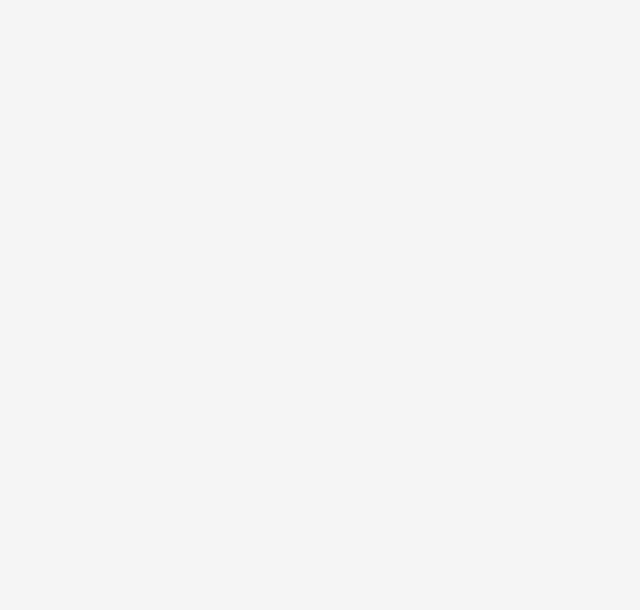
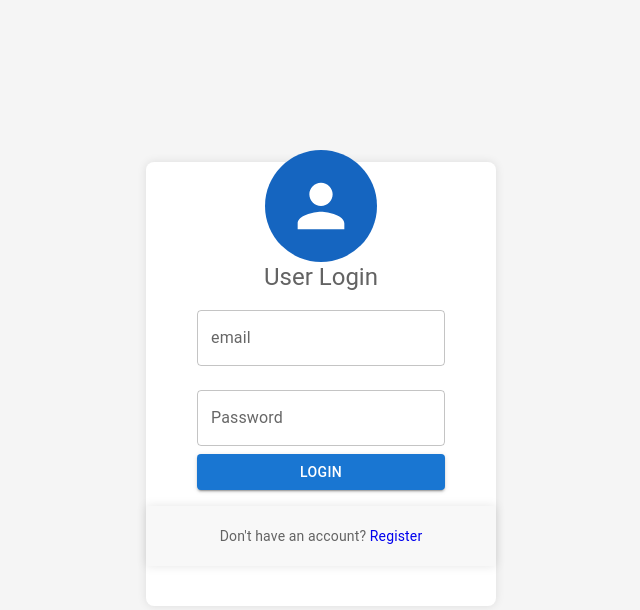
Before and after one commit to lorenzoMalutta/devopness, a React (Vite) app in the folder client/: page /login in a window 1280 px wide. Shown: the top 610 px of the page, without its empty margins (311-951 px from the left). Built offline with nearby package versions, Linux system fonts and the light colour scheme.

Commit message:
feat/ add login page working

```diff
--- a/client/src/pages/Login.tsx
+++ b/client/src/pages/Login.tsx
@@ -1,4 +1,97 @@
+import { Box, Button, TextField, Typography, Grid, Avatar, Icon } from '@mui/material';
+import { styled } from '@mui/material/styles';
+import PersonIcon from '@mui/icons-material/Person';
+import api from '../../service/api';
+import { useState } from 'react';
+
+const LoginBox = styled(Box)({
+    display: 'flex',
+    flexDirection: 'column',
+    alignItems: 'center',
+    justifyContent: 'center',
+    backgroundColor: '#fff',
+    width: '310px',
+    borderRadius: '8px',
+    padding: '20px',
+    boxShadow: '0px 0px 10px 0px rgba(0,0,0,0.1)',
+});
+
+const LoginForm = styled('form')({
+    display: 'flex',
+    flexDirection: 'column',
+    alignItems: 'center',
+    justifyContent: 'center',
+    margin: '5%',
+    marginTop: '10%',
+});
+
+const GridStyle = ({
+    height: '100vh',
+    display: 'flex',
+    justifyContent: 'center',
+    alignItems: 'center'
+});
 
 export function Login() {
 
+    const [email, setEmail] = useState('');
+    const [password, setPassword] = useState('');
+
+    const handleSubmit = async (e: { preventDefault: () => void }) => {
+        e.preventDefault();
+        try {
+            const response = await api.post('/login', {
+                email,
+                password
+            });
+
+            console.log(response.data.token);
+            localStorage.setItem('token', response.data.token);
+        } catch (error) {
+            console.log(error);
+        }
+    }
+
+    return (
+        <Grid container spacing={2} sx={GridStyle}>
+            <LoginBox>
+                <Avatar sx={{ bgcolor: '#1565C0', width: 112, height: 112, zIndex: 1, m: -4 }}>
+                    <Icon
+                        component={PersonIcon}
+                        sx={{ fontSize: 70, color: '#fff' }}
+                    />
+                </Avatar>
+                <LoginForm onSubmit={handleSubmit}>
+                    <Typography variant="h5" color="#636363" align="center">
+                        User Login
+                    </Typography>
+                    <TextField
+                        id="email"
+                        label="email"
+                        variant="outlined"
+                        margin="normal"
+                        value={email}
+                        onChange={(e) => setEmail(e.target.value)}
+                    />
+                    <TextField
+                        id="password"
+                        label="Password"
+                        type="password"
+                        variant="outlined"
+                        margin="normal"
+                        value={password}
+                        onChange={(e) => setPassword(e.target.value)}
+                    />
+                    <Button type="submit" variant="contained" color="primary" sx={{ width: '100%' }}>
+                        Login
+                    </Button>
+                </LoginForm>
+                <Box sx={{ background: '#f8f8f8', width: '100%', marginBottom: '20px', p: 2.5, boxShadow: '0px 0px 10px 0px rgba(0,0,0,0.1)' }}>
+                    <Typography variant="body2" color="text.secondary" align="center">
+                        Don't have an account? <a href="/register">Register</a>
+                    </Typography>
+                </Box>
+            </LoginBox>
+        </Grid>
+    );
 }
```
